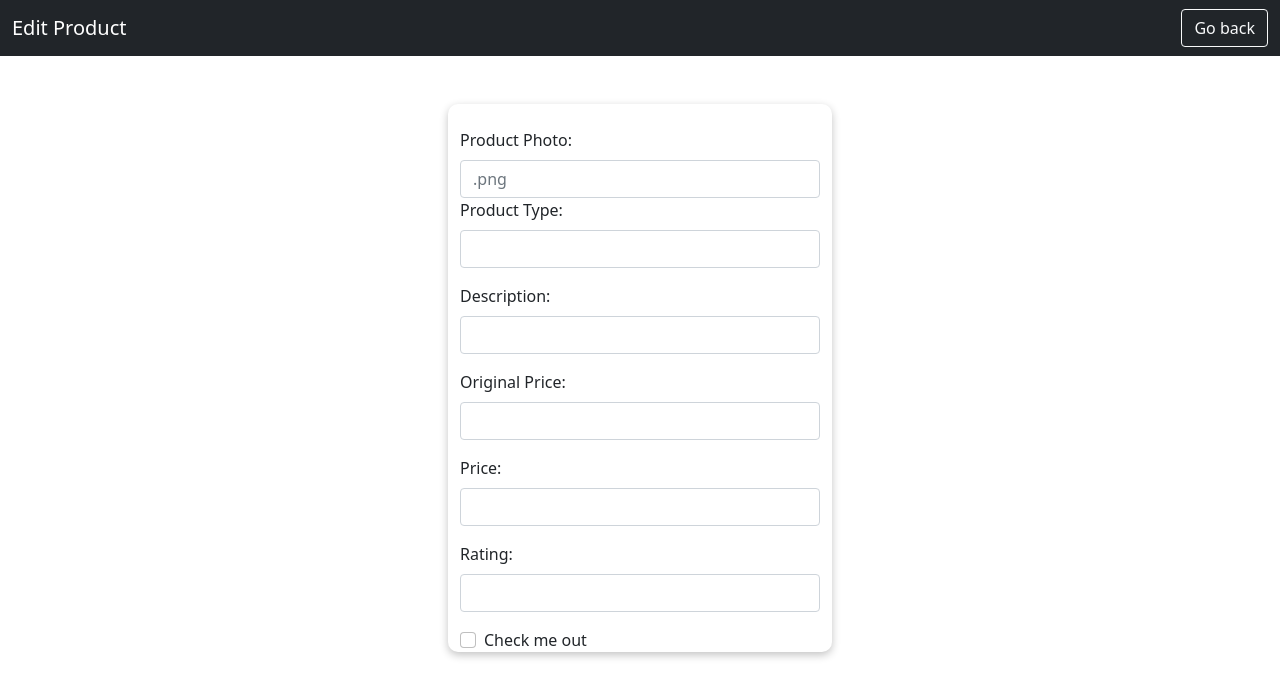
After one commit to DaveLyndrex/productEntry, a PHP site: page /edit.php in a window 1280 px wide. The commit adds this page. Shown: the top 697 px of the page. Run offline with PHP 8.4, Linux system fonts and the light colour scheme.

Commit message:
productEntry

```diff
--- /dev/null
+++ b/edit.php
@@ -0,0 +1,69 @@
+<!DOCTYPE html>
+<html lang="en">
+
+<head>
+    <meta charset="UTF-8">
+    <meta http-equiv="X-UA-Compatible" content="IE=edge">
+    <meta name="viewport" content="width=device-width, initial-scale=1.0">
+    <link href="https://cdn.jsdelivr.net/npm/bootstrap@5.0.0-beta3/dist/css/bootstrap.min.css" rel="stylesheet" integrity="sha384-eOJMYsd53ii+scO/bJGFsiCZc+5NDVN2yr8+0RDqr0Ql0h+rP48ckxlpbzKgwra6" crossorigin="anonymous">
+
+    <title>Document</title>
+</head>
+
+<body>
+    <?php include_once('process.php')?>
+
+    <nav class="navbar navbar-dark bg-dark">
+        <div class="container-fluid">
+            <a class="navbar-brand" href="#">Edit Product</a>
+            <button type="button" class="btn btn-outline-light">Go back</button>
+        </div>
+    </nav>
+    <div class="container mt-5" style="box-shadow: rgba(0, 0, 0, 0.24) 0px 3px 8px;border-radius:10px; width:30%;">
+        <form action="process.php" method="POST">
+            <input type="hidden" name="id" value="<?php echo $id;?>">
+            <br>
+            <div class="mb-3">
+                <label for="InputPhoto" class="form-label">Product Photo:</label>
+                <input type="text" name="productPhoto" class="form-control" id="inputPhoto" placeholder=".png" value="<?php echo $productPhoto;?>">
+
+                <div class="mb-3">
+                    <label for="inputType" class="form-label">Product Type:</label>
+                    <input type="text" name="productType" class="form-control" id="inputType" value="<?php echo $productType;?>">
+                </div>
+
+                <div class="mb-3">
+                    <label for="inputDescription" class="form-label">Description:</label>
+                    <input type="text" name="description" class="form-control" id="inputDescription" value="<?php echo $description;?>">
+                </div>
+
+                <div class="mb-3">
+                    <label for="inputOrgPrice" class="form-label">Original Price:</label>
+                    <input type="text" name="originalPrice" class="form-control" id="inputOrgPrice" value="<?php echo $originalPrice;?>">
+                </div>
+
+                <div class="mb-3">
+                    <label for="inputPrice" class="form-label">Price:</label>
+                    <input type="text" name="price" class="form-control" id="inputPrice" value="<?php echo $price;?>">
+                </div>
+
+                <div class="mb-3">
+                    <label for="inputRating" class="form-label">Rating:</label>
+                    <input type="text" name="rating" class="form-control" id="inputRating" value="<?php echo $rating;?>">
+                </div>
+
+                <div class="mb-3 form-check">
+                    <input type="checkbox" class="form-check-input" id="exampleCheck1">
+                    <label class="form-check-label" for="exampleCheck1">Check me out</label>
+                </div>
+            </div>
+            <?php
+                if ($update == true):
+            ?>
+            <button type="submit" name="update" class="btn btn-info">Update</button>
+            <?php endif;?>
+        </form>
+    </div>
+</body>
+
+</html>
--- a/index.php
+++ b/index.php
@@ -58,7 +58,7 @@
                         <button type="button" class="btn-close" data-bs-dismiss="modal" aria-label="Close"></button>
                     </div>
                     <div class="modal-body">
-                        <form action="" method="POST">
+                        <form action="process.php" method="POST">
                             <div class="mb-3">
                                 <label for="InputPhoto" class="form-label">Product Photo</label>
                                 <input type="text" name="productPhoto" class="form-control" id="inputPhoto" placeholder=".png" value="<?php echo $productPhoto;?>">
@@ -70,7 +70,7 @@
 
                                 <div class="mb-3">
                                     <label for="inputDescription" class="form-label">Description</label>
-                                    <input type="text" name="description" class="form-control" id="inputDescription"> value-"<?php echo $description;?>"
+                                    <input type="text" name="description" class="form-control" id="inputDescription" value ="<?php echo $description;?>">
                                 </div>
 
                                 <div class="mb-3">
@@ -145,7 +145,7 @@
 					</td>
 
 					<td>
-                    <a href="index.php?edit=<?php echo $row['id'];?>"
+                    <a href="edit.php?edit=<?php echo $row['id'];?>"
                         class="btn btn-info">Edit</a>
                     <a href="process.php?delete=<?php echo $row['id']; ?>"
                         class="btn btn-danger">Delete</a>
--- a/process.php
+++ b/process.php
@@ -4,6 +4,8 @@ session_start();
 
 $mysqli = new mysqli('localhost', 'root', '', 'products') or die(mysqli_error($mysqli));
 
+$id = 0;
+$update =false;
 $productPhoto = '';
 $productType = '';
 $description = '';
@@ -32,19 +34,19 @@ if (isset($_POST['submit'])){
 
 if (isset($_GET['delete'])){
     $id = $_GET['delete'];
-    $mysqli->query("DELETE FROM productEntry WHERE id=$id") or die($mysqli->error());
+    $mysqli->query("DELETE FROM productEntry WHERE id=$id") or die($mysqli->error);
 
     $_SESSION['message'] = "Record has been deleted!";
-    $_SESSION['msg_type'] = "Danger";
+    $_SESSION['msg_type'] = "danger";
 
     header("location: index.php");
 }
 
 if (isset($_GET['edit'])){
     $id = $_GET['edit'];
-    $result = $mysqli->query("SELECT * FROM productEntry WHERE id=$id")
-    or die ($mysqli->error());
-    if (count($result) == 1){
+    $update =true;
+    $result = $mysqli->query("SELECT * FROM productEntry WHERE id=$id")or die ($mysqli->error);
+    if (count([$result]) == 1){
         $row = $result->fetch_array();
         $productPhoto = $row['productPhoto'];
         $productType = $row['productType'];
@@ -54,4 +56,23 @@ if (isset($_GET['edit'])){
         $rating = $row['rating'];
     }
 }
+
+if (isset($_POST['update'])){
+    $id = $_POST['id'];
+    $productPhoto = $_POST['productPhoto'];
+    $productType = $_POST['productType'];
+    $description = $_POST['description'];
+    $originalPrice = $_POST['originalPrice'];
+    $price = $_POST['price'];
+    $rating = $_POST['rating'];
+
+    $mysqli->query("UPDATE productEntry SET productPhoto='$productPhoto', productType='$productType', description='$description',
+     originalPrice='$originalPrice', price='$price', rating='$rating' WHERE id=$id")
+    or die($mysqli->error);
+
+    $_SESSION['message'] = "Record updated successfully!";
+    $_SESSION['msg_type']= "warning";
+
+    header("location: index.php");
+}
 ?>
--- a/retrieve.php
+++ b/retrieve.php
@@ -34,7 +34,7 @@
     include "process.php";
     //write the query to get data from users table
     $sql = "SELECT * FROM users";
-    $result = $conn->query($sql);
+    $result = $mysqli->query($sql);
 
 ?>
 
```
